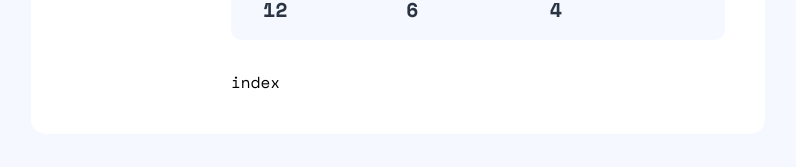
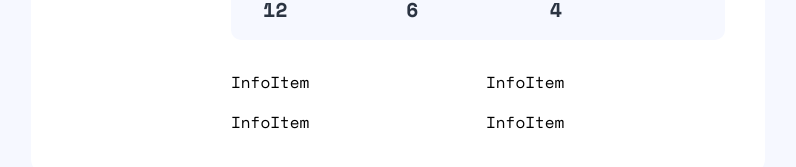
Before and after one commit to ParvinMusayev/Github-User-Finder, a React (Vite) app: page / in a window 1280 px wide. Shown: the part 467-634 px from the top of the page, without its empty margins (242-1038 px from the left). Built offline with nearby package versions, Linux system fonts and the light colour scheme.

Commit message:
feat: Create UserInfo component

```diff
--- a/src/components/UserCard/components/UserInfo/UserInfo.module.scss
+++ b/src/components/UserCard/components/UserInfo/UserInfo.module.scss
@@ -0,0 +1,11 @@
+.userInfo {
+    display: flex;
+    flex-direction: column;
+    gap: 1rem;
+
+    @media (min-width: 767px) {
+        display: grid;
+        grid-template-rows: repeat(2, 1fr);
+        grid-auto-flow: column;
+    }
+}
--- a/src/components/UserCard/components/UserInfo/index.tsx
+++ b/src/components/UserCard/components/UserInfo/index.tsx
@@ -1,9 +1,45 @@
-import React from 'react'
+import React from "react";
 
-const UserInfo:React.FC = () => {
+//style
+import css from "./UserInfo.module.scss";
+
+//components
+import InfoItem from "../InfoItem";
+
+import { IGithubUser } from "../../../../types/user";
+
+//icons
+import { ReactComponent as CompanyIcon } from "../../../../assets/icon-company.svg";
+import { ReactComponent as LocationIcon } from "../../../../assets/icon-location.svg";
+import { ReactComponent as TwitterIcon } from "../../../../assets/icon-twitter.svg";
+import { ReactComponent as BlogIcon } from "../../../../assets/icon-website.svg";
+
+type UserInfoprops = Pick<
+  IGithubUser,
+  "blog" | "company" | "location" | "twitter_username"
+>;
+
+const UserInfo: React.FC<UserInfoprops> = ({
+  blog,
+  company,
+  location,
+  twitter_username,
+}) => {
+
+  const items = [
+    { id: 1, icon: <LocationIcon />, text: location },
+    { id: 2, icon: <BlogIcon />, text: blog },
+    { id: 3, icon: <TwitterIcon />, text: twitter_username },
+    { id: 4, icon: <CompanyIcon />, text: company },
+  ];
+
   return (
-    <div>index</div>
-  )
-}
+    <div className={css.userInfo}>
+      {items.map((item) => (
+        <InfoItem {...item} key={item.id} />
+      ))}
+    </div>
+  );
+};
 
-export default UserInfo
+export default UserInfo;
--- a/src/components/UserCard/index.tsx
+++ b/src/components/UserCard/index.tsx
@@ -34,7 +34,12 @@ const UserCard: React.FC<IGithubUser> = (props) => {
           followers={followers}
           following={following}
       />
-      <UserInfo />
+      <UserInfo
+      blog={blog}
+      company={company}
+      location={location}
+      twitter_username={twitter_username}
+      />
     </div>
   );
 };
```
